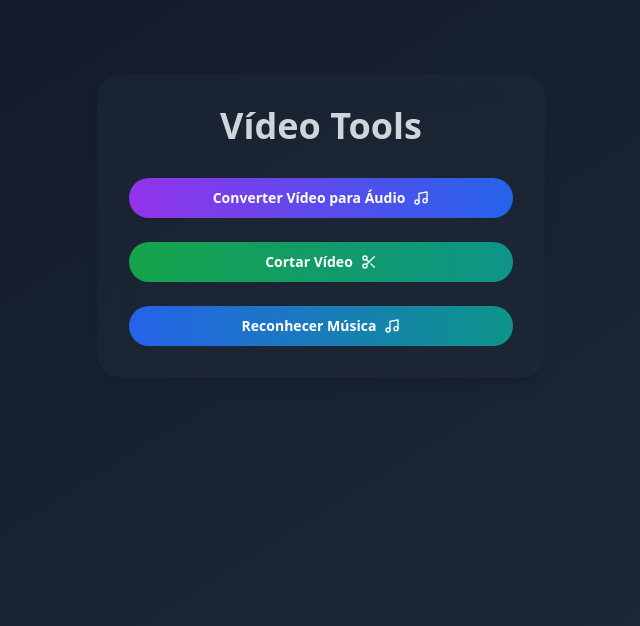
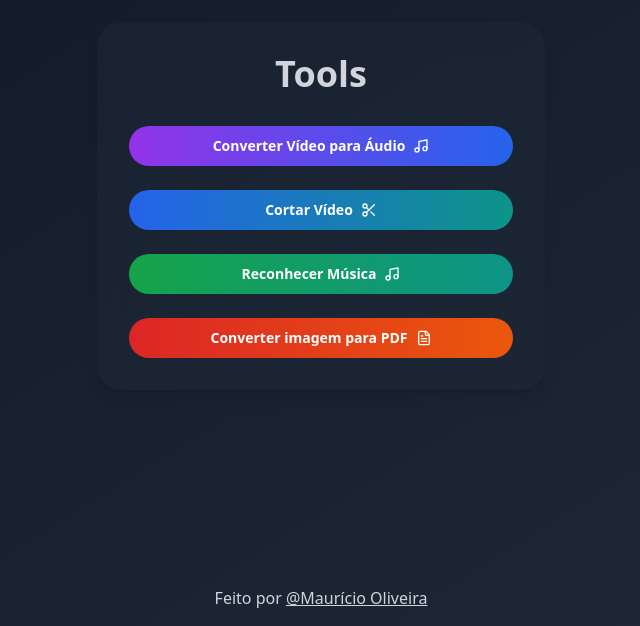
Before and after one commit to Mauriciiow/video-tools, a React (Vite) app: page / in a window 1280 px wide. Shown: the part 174-800 px from the top of the page, without its empty margins (319-959 px from the left). Built offline with nearby package versions, Linux system fonts and the light colour scheme; no server answers.

Commit message:
feat: crete convert image to pdf

```diff
--- a/package.json
+++ b/package.json
@@ -19,6 +19,8 @@
     "clsx": "^2.1.1",
     "framer-motion": "^11.15.0",
     "lucide-react": "^0.469.0",
+    "pdf-lib": "^1.17.1",
+    "primereact": "^10.9.1",
     "react": "^18.3.1",
     "react-dom": "^18.3.1",
     "socket.io-client": "^4.8.1",
--- a/src/App.tsx
+++ b/src/App.tsx
@@ -1,17 +1,56 @@
 import { useState } from "react";
 import { motion } from "framer-motion";
 import { Button } from "@/components/ui/button";
-import { Music, Scissors, ArrowLeft } from "lucide-react";
+import { Music, Scissors, ArrowLeft, FileText } from "lucide-react";
 import VideoToAudio from "./pages/video-to-audio";
 import VideoCutter from "./pages/video-cutter";
 import MusicRecognition from "./pages/music-recognition";
+import ImageToPdf from "./pages/image-to-pdf";
+
 export default function Home() {
-  const [selectedTool, setSelectedTool] = useState<
-    "convert" | "cut" | "recognize" | null
-  >(null);
+  type Tool = "convert" | "cut" | "recognize" | "pdf" | null;
+  interface Tools {
+    name: string;
+    icon: React.ElementType;
+    tool: Tool;
+    gradient:
+      | "purpleGradient"
+      | "blueGradient"
+      | "greenGradient"
+      | "redGradient";
+  }
+  const [selectedTool, setSelectedTool] = useState<Tool>(null);
 
+  const tools: Tools[] = [
+    {
+      name: "Converter Vídeo para Áudio",
+      icon: Music,
+      tool: "convert",
+      gradient: "purpleGradient",
+    },
+    {
+      name: "Cortar Vídeo",
+      icon: Scissors,
+      tool: "cut",
+      gradient: "blueGradient",
+    },
+    {
+      name: "Reconhecer Música",
+      icon: Music,
+      tool: "recognize",
+      gradient: "greenGradient",
+    },
+    {
+      name: "Converter imagem para PDF",
+      icon: FileText,
+      tool: "pdf",
+      gradient: "redGradient",
+    },
+  ];
+  const iconClass = "ml-2 h-5 w-5";
   return (
-    <div className="min-h-screen bg-gradient-to-br from-gray-900 to-gray-800 flex items-center justify-center p-4">
+    <div className="min-h-screen bg-gradient-to-br from-gray-900 to-gray-800 flex flex-col items-center justify-between p-4">
+      <div className="flex-1 w-full flex items-center justify-center">
         <motion.div
           initial={{ opacity: 0, y: -20 }}
           animate={{ opacity: 1, y: 0 }}
@@ -25,33 +64,20 @@ export default function Home() {
               transition={{ type: "spring", stiffness: 300 }}
             >
               <h1 className="text-4xl font-bold mb-8 text-center text-gray-300">
-              Vídeo Tools
+                Tools
               </h1>
               <div className="space-y-6">
+                {tools.map((item) => (
                   <Button
-                onClick={() => setSelectedTool("convert")}
+                    key={item.name}
+                    onClick={() => setSelectedTool(item.tool)}
                     className="w-full"
-                variant="purpleGradient"
+                    variant={item.gradient}
                   >
-                Converter Vídeo para Áudio
-                <Music className="ml-2 h-5 w-5" />
+                    {item.name}
+                    <item.icon className={iconClass} />
                   </Button>
-              <Button
-                onClick={() => setSelectedTool("cut")}
-                className="w-full"
-                variant="greenGradient"
-              >
-                Cortar Vídeo
-                <Scissors className="ml-2 h-5 w-5" />
-              </Button>
-              <Button
-                onClick={() => setSelectedTool("recognize")}
-                className="w-full"
-                variant="blueGradient"
-              >
-                Reconhecer Música
-                <Music className="ml-2 h-5 w-5" />
-              </Button>
+                ))}
               </div>
             </motion.div>
           ) : (
@@ -59,6 +85,7 @@ export default function Home() {
               {selectedTool === "convert" && <VideoToAudio />}
               {selectedTool === "cut" && <VideoCutter />}
               {selectedTool === "recognize" && <MusicRecognition />}
+              {selectedTool === "pdf" && <ImageToPdf />}
               <Button
                 onClick={() => setSelectedTool(null)}
                 className="mt-4 w-full text-white gap-2"
@@ -71,5 +98,19 @@ export default function Home() {
           )}
         </motion.div>
       </div>
+
+      {!selectedTool && (
+        <footer className="text-gray-300 text-center mt-4">
+          Feito por{" "}
+          <a
+            href="https://github.com/mauriciiow"
+            target="_blank"
+            className="underline"
+          >
+            @Maurício Oliveira
+          </a>
+        </footer>
+      )}
+    </div>
   );
 }
--- a/src/components/ui/button.tsx
+++ b/src/components/ui/button.tsx
@@ -26,6 +26,8 @@ const buttonVariants = cva(
           "bg-gradient-to-r from-green-600 to-teal-600 hover:from-green-700 hover:to-teal-700 text-white font-bold py-3 rounded-full transition duration-300 transform hover:scale-105",
         blueGradient:
           "bg-gradient-to-r from-blue-600 to-teal-600 hover:from-blue-700 hover:to-teal-700 text-white font-bold py-3 rounded-full transition duration-300 transform hover:scale-105",
+        redGradient:
+          "bg-gradient-to-r from-red-600 to-orange-600 hover:from-red-700 hover:to-orange-700 text-white font-bold py-3 rounded-full transition duration-300 transform hover:scale-105",
       },
       size: {
         default: "h-10 px-4 py-2",
--- /dev/null
+++ b/src/hooks/use-toast.tsx
@@ -0,0 +1,26 @@
+import { useRef } from "react";
+import { Toast } from "primereact/toast";
+
+export const useToast = () => {
+  const toast = useRef<Toast>(null);
+
+  const show = (
+    severity: "success" | "error" | "info" | "warn",
+    summary: string,
+    detail: string
+  ) => {
+    toast.current?.show({
+      severity,
+      summary,
+      detail,
+      className: "bg-red-500 text-white",
+      icon: "pi pi-exclamation-triangle",
+    });
+  };
+
+  const clear = () => {
+    toast.current?.clear();
+  };
+
+  return { toast, show, clear };
+};
--- a/src/main.tsx
+++ b/src/main.tsx
@@ -3,13 +3,17 @@ import { createRoot } from "react-dom/client";
 import "./index.css";
 import { QueryClient, QueryClientProvider } from "@tanstack/react-query";
 import App from "./App.tsx";
+import { PrimeReactProvider } from "primereact/api";
+import "primereact/resources/themes/lara-light-cyan/theme.css";
 
 const queryClient = new QueryClient();
 
 createRoot(document.getElementById("root")!).render(
   <StrictMode>
-    <QueryClientProvider client={queryClient}>
-      <App />
-    </QueryClientProvider>
+    <PrimeReactProvider>
+      <QueryClientProvider client={queryClient}>
+        <App />
+      </QueryClientProvider>
+    </PrimeReactProvider>
   </StrictMode>
 );
--- /dev/null
+++ b/src/pages/image-to-pdf.tsx
@@ -0,0 +1,126 @@
+import { useState, useRef } from "react";
+import { motion } from "framer-motion";
+import { Button } from "@/components/ui/button";
+import { FileInput } from "@/components/file-input";
+import { FileIcon as FilePdf } from "lucide-react";
+import { PDFDocument } from "pdf-lib";
+import { downloadPdf } from "@/utils/download";
+import { useToast } from "@/hooks/use-toast";
+import { Toast } from "primereact/toast";
+
+export default function ImageToPDF() {
+  const [file, setFile] = useState<File | null>(null);
+  const [isDragging, setIsDragging] = useState(false);
+  const [isConverting, setIsConverting] = useState(false);
+
+  const fileInputRef = useRef<HTMLInputElement>(null);
+  const { show, toast } = useToast();
+  const handleFileChange = (event: React.ChangeEvent<HTMLInputElement>) => {
+    if (event.target.files && event.target.files[0]) {
+      setFile(event.target.files[0]);
+    }
+  };
+
+  const handleDragOver = (event: React.DragEvent<HTMLDivElement>) => {
+    event.preventDefault();
+    setIsDragging(true);
+  };
+
+  const handleDragLeave = () => {
+    setIsDragging(false);
+  };
+
+  const handleDrop = (event: React.DragEvent<HTMLDivElement>) => {
+    event.preventDefault();
+    setIsDragging(false);
+
+    if (event.dataTransfer.files && event.dataTransfer.files[0]) {
+      setFile(event.dataTransfer.files[0]);
+    }
+  };
+
+  const convertToPDF = async () => {
+    if (!file) return;
+
+    try {
+      setIsConverting(true);
+      const pdfDoc = await PDFDocument.create();
+      const imageBytes = await file.arrayBuffer();
+      const mimeType = file.type;
+
+      const image =
+        mimeType === "image/jpeg" || mimeType === "image/jpg"
+          ? await pdfDoc.embedJpg(imageBytes)
+          : mimeType === "image/png"
+          ? await pdfDoc.embedPng(imageBytes)
+          : show("error", "Formato de imagem não suportado", "Use JPG ou PNG");
+
+      if (!image) {
+        setIsConverting(false);
+        return;
+      }
+
+      const page = pdfDoc.addPage([image.width, image.height]);
+      const { width, height } = page.getSize();
+
+      page.drawImage(image, {
+        x: 0,
+        y: 0,
+        width,
+        height,
+      });
+
+      const pdfBytes = await pdfDoc.save();
+      downloadPdf(pdfBytes, `${file.name.split(".")[0]}.pdf`);
+    } catch (error) {
+      show("error", "Erro", "Ocorreu um erro ao converter a imagem");
+      console.error("Error converting image to PDF:", error);
+    } finally {
+      setIsConverting(false);
+    }
+  };
+
+  return (
+    <div className="flex items-center justify-center p-4">
+      <Toast ref={toast} position="top-right" />
+      <motion.div
+        initial={{ opacity: 0, y: -20 }}
+        animate={{ opacity: 1, y: 0 }}
+        transition={{ duration: 0.5 }}
+        className="w-full max-w-md"
+      >
+        <h1 className="text-4xl font-bold mb-8 text-center text-gray-300">
+          Converter Imagem para PDF
+        </h1>
+        <motion.div
+          className="bg-gray-800 bg-opacity-50 backdrop-blur-lg rounded-3xl p-8 shadow-lg"
+          whileHover={{ scale: 1.02 }}
+          transition={{ type: "spring", stiffness: 300 }}
+        >
+          <div className="space-y-6">
+            <FileInput
+              file={file}
+              onChange={handleFileChange}
+              isDragging={isDragging}
+              onDragOver={handleDragOver}
+              onDragLeave={handleDragLeave}
+              onDrop={handleDrop}
+              fileInputRef={fileInputRef}
+              acceptedFileTypes="image/*"
+              fileIcon="image"
+            />
+            <Button
+              onClick={convertToPDF}
+              disabled={!file || isConverting}
+              className="w-full"
+              variant="purpleGradient"
+            >
+              {isConverting ? "Convertendo..." : "Converter para PDF"}
+              <FilePdf className="ml-2 h-5 w-5" />
+            </Button>
+          </div>
+        </motion.div>
+      </motion.div>
+    </div>
+  );
+}
--- a/src/pages/video-cutter.tsx
+++ b/src/pages/video-cutter.tsx
@@ -140,6 +140,7 @@ export default function VideoCutter() {
               onDragLeave={handleDragLeave}
               onDrop={handleDrop}
               fileInputRef={fileInputRef}
+              acceptedFileTypes="video/*"
             />
             {videoPreviewUrl && (
               <div className="space-y-4">
--- a/src/pages/video-to-audio.tsx
+++ b/src/pages/video-to-audio.tsx
@@ -88,6 +88,7 @@ export default function VideoToAudio() {
               onDragLeave={handleDragLeave}
               onDrop={handleDrop}
               fileInputRef={fileInputRef}
+              acceptedFileTypes="video/*"
             />
             <Button
               onClick={handleConvert}
--- a/src/utils/download.ts
+++ b/src/utils/download.ts
@@ -17,3 +17,14 @@ export const downloadFile = async (file: ConvertSchemaResponse) => {
     return;
   }
 };
+
+export const downloadPdf = async (file: Uint8Array, fileName: string) => {
+  const blob = new Blob([file], { type: "application/pdf" });
+  const url = URL.createObjectURL(blob);
+  const a = document.createElement("a");
+  a.href = url;
+  a.download = fileName;
+  document.body.appendChild(a);
+  a.click();
+  document.body.removeChild(a);
+};
```
Also changed, not shown: src/components/file-input.tsx (+10 -4 lines), 1 other file (tests, documents, lock files or other folders). Lines whose indentation alone changed are shown as unchanged.
